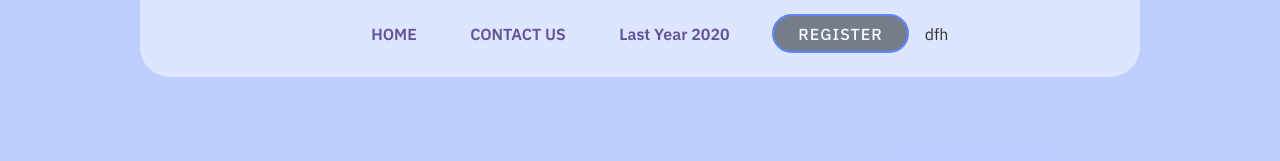
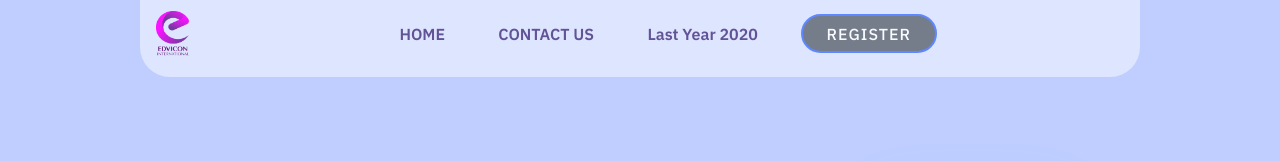
Before and after one commit to EdviconEdu/Hacktoberfest2021-Task2, a plain HTML site: page index.html in a window 1280 px wide. Shown: the top 161 px of the page. Drawn offline with Linux system fonts and the light colour scheme; files whose address does not match are found by name.

Commit message:
bug fixed #001

```diff
--- a/index.html
+++ b/index.html
@@ -42,7 +42,7 @@
         <div class="navbar-brand">
             <span class="navbar-logo">
                 <a href="http://www.edvicon.org" target="_blank">
-                    <ig src="assets/images/logo-442x602.pn" alt="" style="height: 2.8rem;">
+                    <img src="assets/images/logo-442x602.png" alt="" style="height: 2.8rem;">
                 </a>
             </span>
 
@@ -63,7 +63,7 @@
 
                 <li class="nav-item"><a class="nav-link link text-info text-primary display-4" href="https://sp.edvicon.org" aria-expanded="false" target="_blank">
                         CONTACT US</a></li><li class="nav-item"><a class="nav-link link text-info text-primary display-4" href="./2020/index.html" aria-expanded="false" target="_blank">Last Year 2020</a></li></ul>
-            <div class="navbar-buttons px-2 mbr-section-btn"><a class="btn btn-sm btn-secondary display-4" href="https://hacktoberfest.digitalocean.com/register" target="_blank">REGISTER</a></div>dfh
+            <div class="navbar-buttons px-2 mbr-section-btn"><a class="btn btn-sm btn-secondary display-4" href="https://hacktoberfest.digitalocean.com/register" target="_blank">REGISTER</a></div>
 
 
 
```
